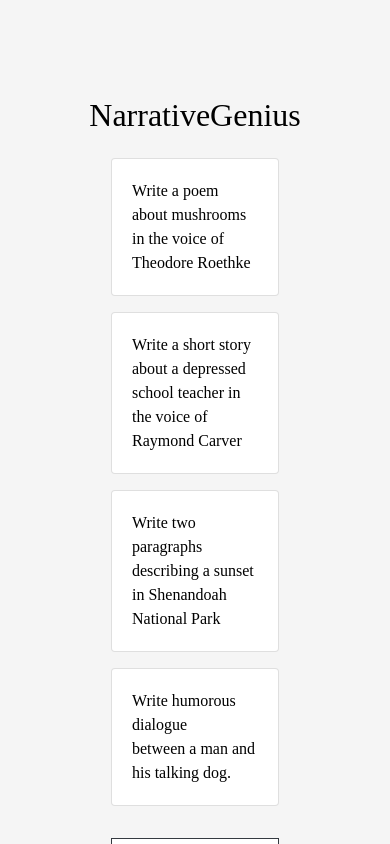
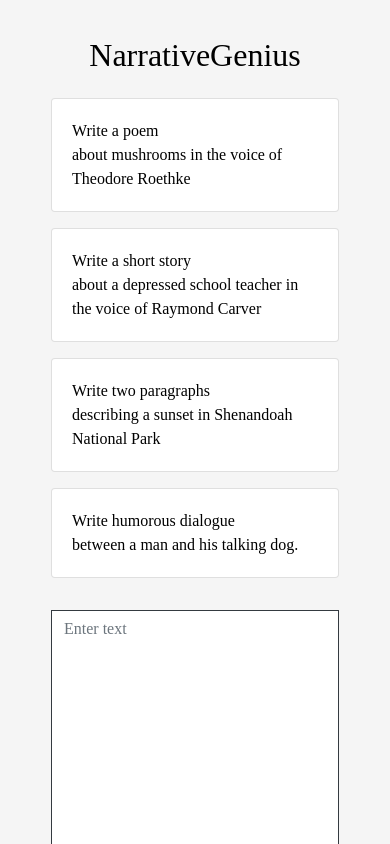
Before and after one commit to kendalenz/dev-virtuoso, a React (Vite) app: page / in a window 390 px wide. Shown: the top 844 px of the page. Built offline with nearby package versions, Linux system fonts and the light colour scheme; no server answers; a web font is replaced by a local one.

Commit message:
adjusting margins for mobile

```diff
--- a/src/App.css
+++ b/src/App.css
@@ -5,6 +5,12 @@ body {
   color: #000000;
   font-family: 'Carrois Gothic';
   margin: 4rem;
+}
+
+@media only screen and (max-width: 600px) {
+  body {
+    margin: .25rem;
+  }
 }
 
 #root {
--- a/src/components/Translation.jsx
+++ b/src/components/Translation.jsx
@@ -2,7 +2,6 @@ import { useState, useRef, useEffect } from 'react';
 import { gsap } from 'gsap';
 import { TextPlugin } from 'gsap/all';
 import { saveAs } from 'file-saver';
-
 
 gsap.registerPlugin(TextPlugin);
 
@@ -61,7 +60,6 @@ export default function Translation({ reply, setInput, result, prompt }) {
     const blob = new Blob([result], { type: 'application/msword' });
     saveAs(blob, 'generated_text.doc', { autoBOM: true });
   };
-
 
   return (
     <div>
@@ -136,6 +134,9 @@ export default function Translation({ reply, setInput, result, prompt }) {
     <button className="btn btn-light border-dark rounded-0 btn-block" onClick={downloadAsWordDocument}>
       Download as Word Document
     </button>
+    {/* <button className="btn btn-light border-dark rounded-0 btn-block" onClick={openInPages}>
+        Open in Pages
+      </button> */}
   </div>
 ) : (
   ''
```
